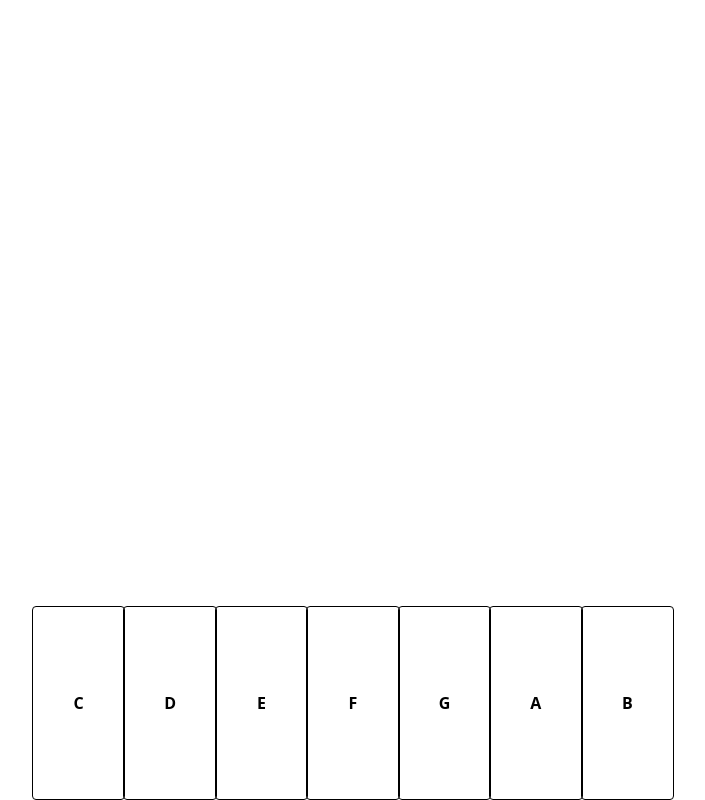
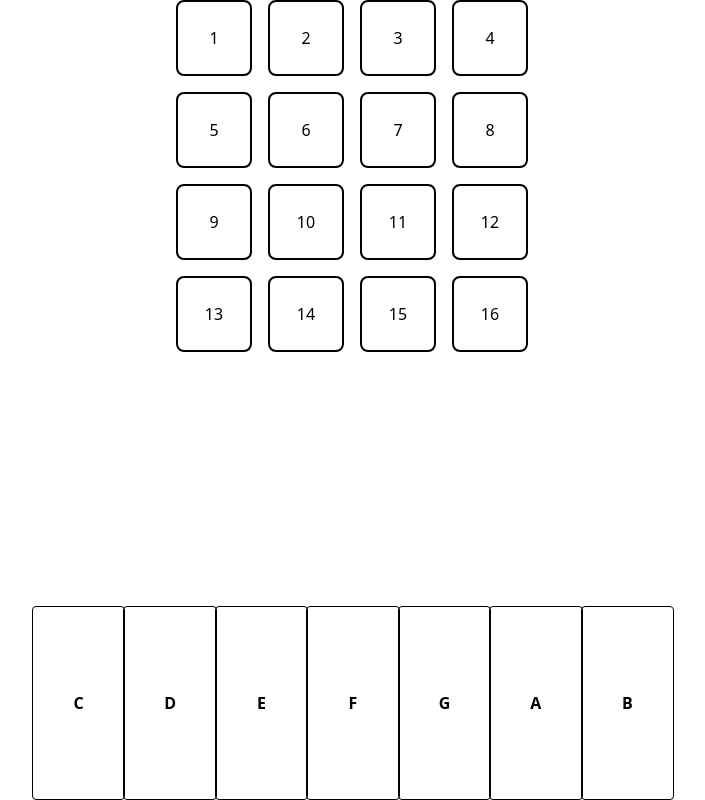
Before and after one commit to zzik/sequencer-iot, a plain HTML site: page client/index.html in a window 1280 px wide. Shown: the whole page, without its empty margins (288-993 px from the left). Drawn offline with nearby package versions, Linux system fonts and the light colour scheme.

Commit message:
update grid styles

```diff
--- a/client/index.html
+++ b/client/index.html
@@ -9,6 +9,26 @@
     <title>Sequencer</title>
 </head>
 <body>
+    <section class="sequencer flex justify-center items-center pt-4 mt-16">
+        <div class="wrapper grid grid-cols-4 grid-rows-4 gap-4 ">
+            <button class="border-2 size-18 rounded-lg border-black">1</button>
+            <button class="border-2 size-18 rounded-lg border-black">2</button>
+            <button class="border-2 size-18 rounded-lg border-black">3</button>
+            <button class="border-2 size-18 rounded-lg border-black">4</button>
+            <button class="border-2 size-18 rounded-lg border-black">5</button>
+            <button class="border-2 size-18 rounded-lg border-black">6</button>
+            <button class="border-2 size-18 rounded-lg border-black">7</button>
+            <button class="border-2 size-18 rounded-lg border-black">8</button>
+            <button class="border-2 size-18 rounded-lg border-black">9</button>
+            <button class="border-2 size-18 rounded-lg border-black">10</button>
+            <button class="border-2 size-18 rounded-lg border-black">11</button>
+            <button class="border-2 size-18 rounded-lg border-black">12</button>
+            <button class="border-2 size-18 rounded-lg border-black">13</button>
+            <button class="border-2 size-18 rounded-lg border-black">14</button>
+            <button class="border-2 size-18 rounded-lg border-black">15</button>
+            <button class="border-2 size-18 rounded-lg border-black">16</button>
+        </div>
+    </section>
     <section class="keyboard flex justify-center items-center w-full bottom-0 absolute">
         <div class="wrapper grid grid-cols-7 w-full lg:w-1/2 font-black">
             <button class="w-full h-48 border-1 rounded border-black">C</button>
```
